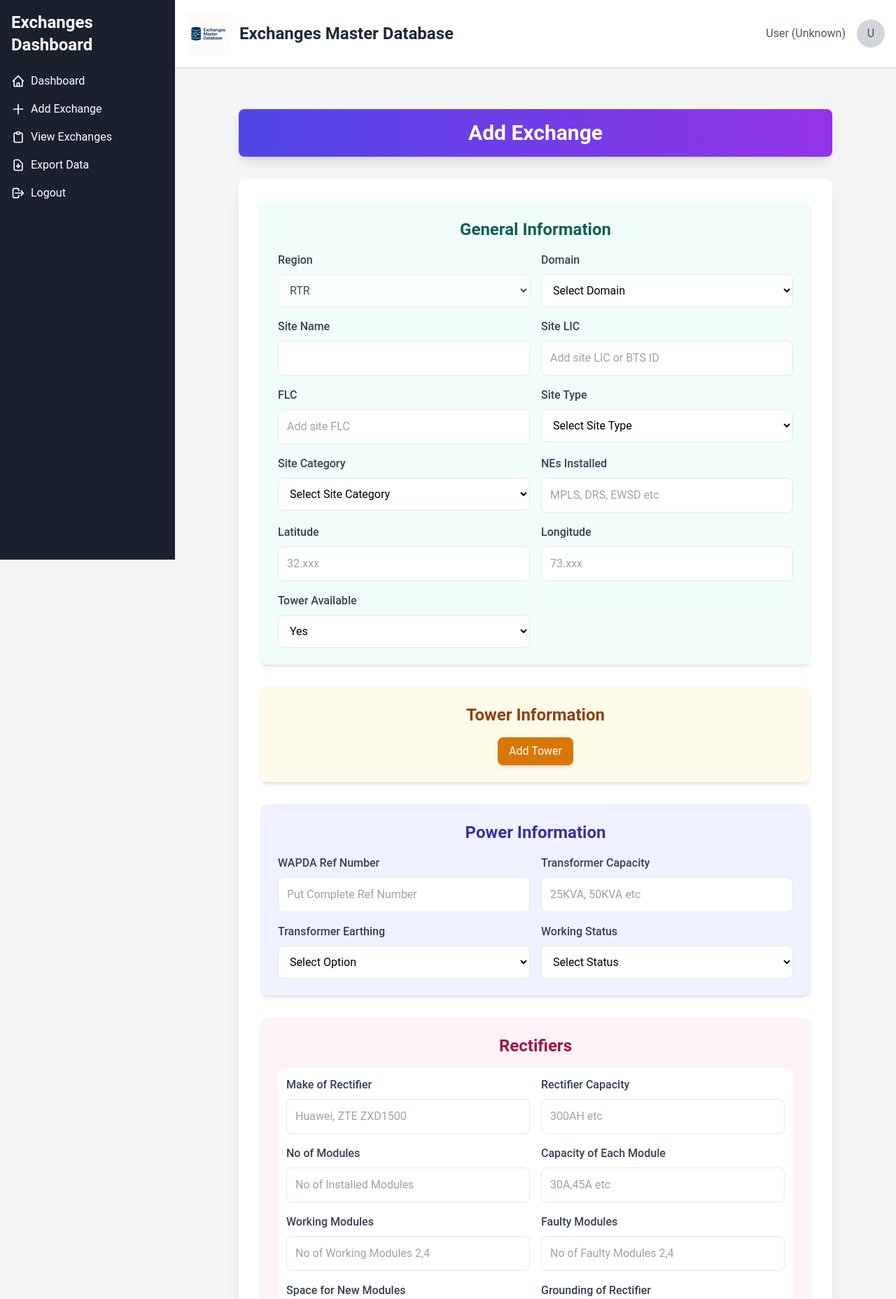
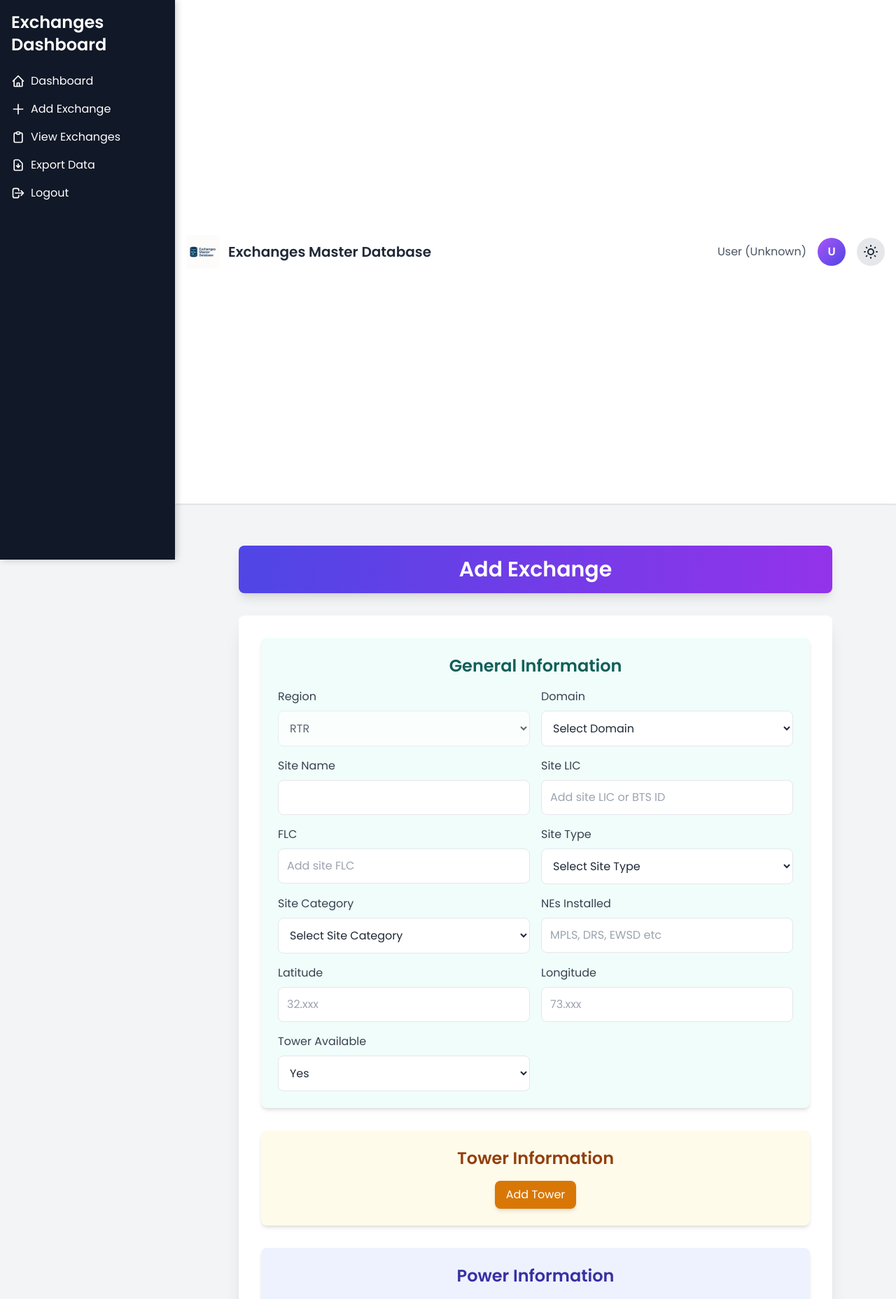
Before and after one commit to emdportal/emdportal, a Flask app: template templates/add.html in a window 1280 px wide. Shown: the top 1857 px of the page at 70% size. Run offline with Flask 3, Linux system fonts and the light colour scheme; the template is opened without the code that fills it, so the values that code supplies are empty; parts of the project's set-up code (start-up, migrations or seed data) failed here and were passed over; some libraries are stand-ins or nearby versions.

Commit message:
redesign
Signed-off-by: itsXRP <itsxrproms@gmail.com>

```diff
--- a/templates/base.html
+++ b/templates/base.html
@@ -1,15 +1,29 @@
 <!DOCTYPE html>
-<html lang="en">
+<html lang="en" id="html-theme">
 <head>
     <meta charset="UTF-8">
     <meta name="viewport" content="width=device-width, initial-scale=1.0">
     <title>{% block title %}{% endblock %}</title>
     <script src="https://cdn.tailwindcss.com"></script>
     <script src="https://cdn.jsdelivr.net/npm/chart.js"></script>
+    <link href="https://fonts.googleapis.com/css2?family=Poppins:wght@300;400;600&display=swap" rel="stylesheet">
     <style>
-        body { font-family: 'Roboto', sans-serif; }
+        body {
+            font-family: 'Poppins', sans-serif;
+            transition: background-color 0.3s, color 0.3s;
+        }
+        /* Light theme (default) */
+        body.light-theme {
+            background-color: #f3f4f6;
+            color: #1f2937;
+        }
+        /* Dark theme */
+        body.dark-theme {
+            background-color: #1f2937;
+            color: #f3f4f6;
+        }
         .sidebar {
-            background-color: #1a202c;
+            background-color: #111827;
             color: white;
             height: 100vh;
             position: fixed;
@@ -17,8 +31,20 @@
             left: 0;
             width: 250px;
             overflow-y: auto;
+            box-shadow: 2px 0 10px rgba(0, 0, 0, 0.2);
         }
-        .content { margin-left: 250px; padding: 20px; }
+        .sidebar a:hover {
+            background-color: #374151;
+            transition: background-color 0.3s;
+        }
+        .content {
+            margin-left: 250px;
+            padding: 20px;
+            min-height: calc(100vh - 80px); /* Adjust for header height */
+        }
+        .theme-toggle {
+            cursor: pointer;
+        }
         @media (max-width: 768px) {
             .sidebar {
                 width: 200px;
@@ -30,7 +56,7 @@
         }
     </style>
 </head>
-<body class="bg-gray-100">
+<body class="light-theme">
     {% if request.path != '/login' %}
     <div class="sidebar flex flex-col">
         <div class="p-4">
@@ -65,25 +91,30 @@
             <button id="menu-toggle" class="md:hidden mr-4">
                 <svg class="w-6 h-6" fill="none" stroke="currentColor" viewBox="0 0 24 24"><path stroke-linecap="round" stroke-linejoin="round" stroke-width="2" d="M4 6h16M4 12h16M4 18h16"></path></svg>
             </button>
-            <img src="{{ url_for('static', filename='images/logo.png') }}" alt="Logo" class="h-16 mr-3">
-            <h1 class="text-2xl font-bold text-gray-800">Exchanges Master Database</h1>
+            <img src="{{ url_for('static', filename='images/logo.png') }}" alt="Logo" class="h-12 mr-3">
+            <h1 class="text-xl font-semibold text-gray-800">Exchanges Master Database</h1>
         </div>
-        <div class="flex items-center">
-            <span class="text-gray-600 mr-4">{{ session.get('username', 'User') }} ({{ session.get('region', 'Unknown') }})</span>
-            <div class="w-10 h-10 rounded-full bg-gray-300 flex items-center justify-center">
-                <span class="text-gray-600">{{ session.get('username', 'User')|first|upper }}</span>
+        <div class="flex items-center space-x-4">
+            <span class="text-gray-600">{{ session.get('username', 'User') }} ({{ session.get('region', 'Unknown') }})</span>
+            <div class="w-10 h-10 rounded-full bg-gradient-to-br from-purple-500 to-indigo-600 flex items-center justify-center text-white font-semibold">
+                {{ session.get('username', 'User')|first|upper }}
             </div>
+            <button id="theme-toggle" class="theme-toggle p-2 rounded-full bg-gray-200 dark:bg-gray-700">
+                <svg id="theme-icon" class="w-6 h-6" fill="none" stroke="currentColor" viewBox="0 0 24 24">
+                    <path stroke-linecap="round" stroke-linejoin="round" stroke-width="2" d="M12 3v1m0 16v1m9-9h-1M4 12H3m15.364 6.364l-.707-.707M6.343 6.343l-.707-.707m12.728 0l-.707.707M6.343 17.657l-.707.707M16 12a4 4 0 11-8 0 4 4 0 018 0z"></path>
+                </svg>
+            </button>
         </div>
     </header>
     <main class="content mt-4">
     {% else %}
-    <main class="min-h-screen"> <!-- Removed padding, added full height -->
+    <main class="min-h-screen">
     {% endif %}
 
         {% with messages = get_flashed_messages(with_categories=true) %}
             {% if messages %}
                 {% for category, message in messages %}
-                    <div class="bg-red-100 border-l-4 border-red-500 text-red-700 p-4 mb-4" role="alert">
+                    <div class="bg-red-100 border-l-4 border-red-500 text-red-700 p-4 mb-4 rounded-lg shadow-md" role="alert">
                         <p>{{ message }}</p>
                     </div>
                 {% endfor %}
@@ -94,6 +125,21 @@
     </main>
 
     <script>
+        // Theme Toggle Functionality
+        const themeToggle = document.getElementById('theme-toggle');
+        const themeIcon = document.getElementById('theme-icon');
+        const body = document.body;
+
+        themeToggle.addEventListener('click', () => {
+            body.classList.toggle('light-theme');
+            body.classList.toggle('dark-theme');
+            const isDark = body.classList.contains('dark-theme');
+            themeIcon.innerHTML = isDark
+                ? `<path stroke-linecap="round" stroke-linejoin="round" stroke-width="2" d="M12 3v1m0 16v1m9-9h-1M4 12H3m15.364 6.364l-.707-.707M6.343 6.343l-.707-.707m12.728 0l-.707.707M6.343 17.657l-.707.707M16 12a4 4 0 11-8 0 4 4 0 018 0z"/>`
+                : `<path stroke-linecap="round" stroke-linejoin="round" stroke-width="2" d="M20.354 15.354A9 9 0 018.646 3.646 9.003 9.003 0 0012 21a9.003 9.003 0 008.354-5.646z"/>`;
+        });
+
+        // Sidebar Toggle for Mobile
         document.getElementById('menu-toggle')?.addEventListener('click', () => {
             document.querySelector('.sidebar').classList.toggle('open');
         });
```
Also changed, not shown: templates/index.html (+104 -39 lines).
